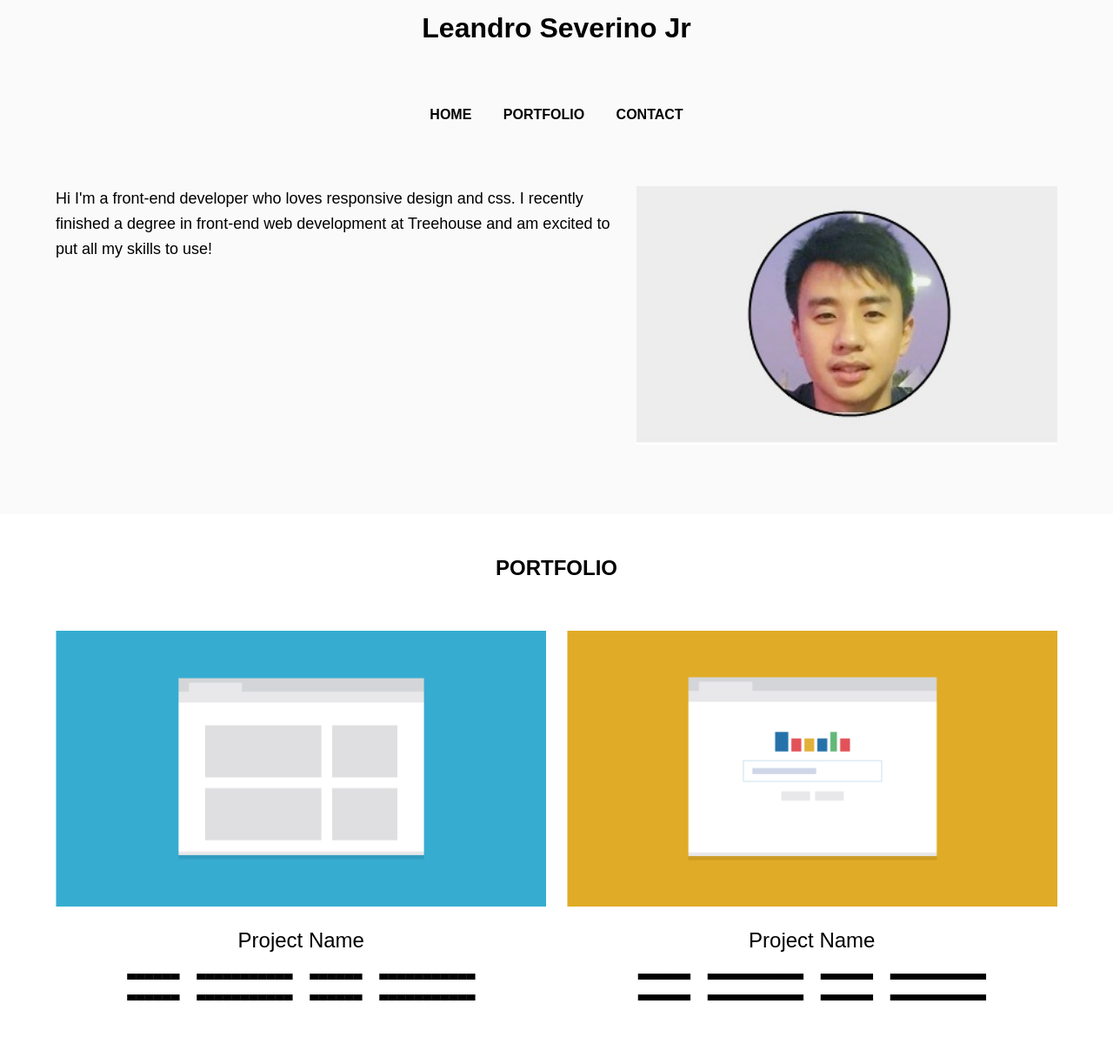
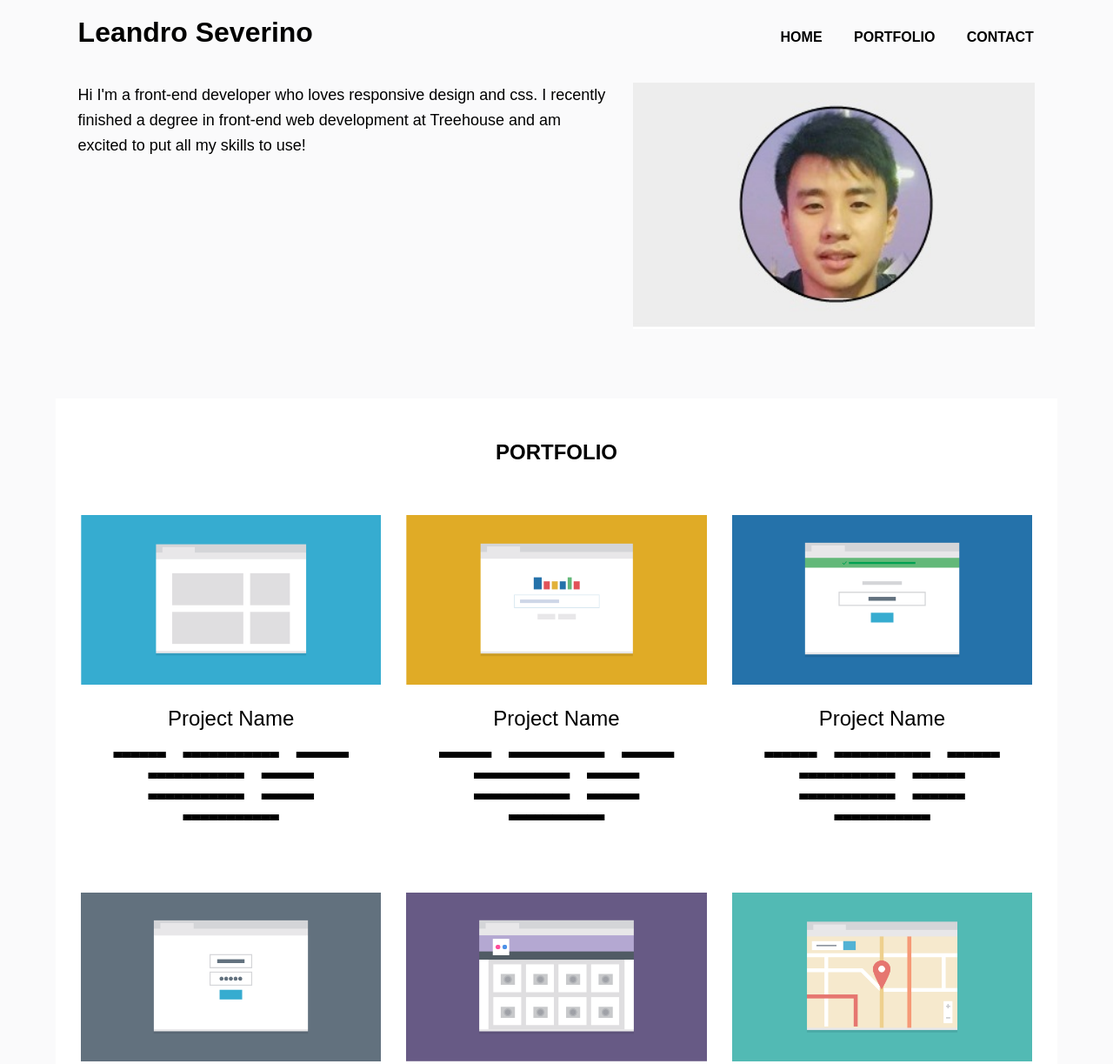
Before and after one commit to LeanSeverino1022/Responsive-Portfolio, a plain HTML site: page index.html in a window 1280 px wide. Shown: the top 1223 px of the page at 87% size. Drawn offline with Linux system fonts and the light colour scheme.

Commit message:
fixed links; fin big layout style
fixed links
finished big/small/large viewport samples
+ 3 column layout gallery

```diff
--- a/css/style.css
+++ b/css/style.css
@@ -16,6 +16,11 @@ html {
     /*font-size: 20px;*/
 }
 
+body {
+
+    background: #FAFAFB;
+}
+
 
 /*:empty { background: green;} */
 
@@ -26,10 +31,10 @@ html {
 
 
 h1, h2, li, p {
-	text-align: center;
 
-	/*border: 2px red dotted;*/
+    text-align: center;
 
+    /*border: 2px red dotted;*/
 }
 
 
@@ -53,7 +58,8 @@ nav li {
 
 
 nav a {
-     padding-top: 1rem;
+
+    padding-top: 1rem;
 
     text-decoration: none;
     display: block;
@@ -63,14 +69,14 @@ nav a {
 
 /* nav link */
 nav a, nav a:visited {
+
      color: #000;
      font-weight: 700;
 }
 
 .contact-box-header,
 .student-header {
-    margin: 0 0 2.5rem;
-    padding-top: 20px;
+    margin: 25px 0 2.5rem;
 }
 
 
@@ -79,6 +85,7 @@ nav a, nav a:visited {
 
 
 #wrapper {
+
     line-height: 1.5em;
     color: #000;
 }
@@ -87,24 +94,25 @@ nav a, nav a:visited {
     background: #FAFAFB;
 }
 
+#portfolio-box {
+    /*background: white;*/
+}
+
 /*select all children of wrapper*/
 #header-box,
 #wrapper > div {
+
         padding-left: 5%;
         padding-right: 5%;
 }
 
 /*Fix collapsing margin*/
-nav li:last-child {
-    margin-bottom: 0;
-}
+nav li:last-child { margin-bottom: 0; }
 
 
 /*************ABOUT-ME*********/
 
-#about-me-box {
-    padding-bottom: 40px;
-}
+#about-me-box { padding-bottom: 40px; }
 
 #about-me-box img {
 
@@ -122,29 +130,29 @@ nav li:last-child {
 
 /************PORTFOLIO************/
 
-#portfolio-gallery-box {
+#portfolio-box {
      background: #fff;
      padding-bottom: 16px;
      padding-top: 50px;
 
 }
 
-#portfolio-gallery-box h2 {
+#portfolio-box h2 {
     margin-top: 20px;
     margin-bottom: 0;
 }
 
-#portfolio-gallery-box .gallery-header-text {
+#portfolio-box .gallery-header-text {
     margin-top: 0;
     margin-bottom: 40px;
 }
 
-#portfolio-gallery-box p {
+#portfolio-box p {
 
     font-family: "BLOKKNeue-Regular", serif;
 }
 
-#portfolio-gallery-box img {
+#portfolio-box img {
     padding-top: 0px;
 }
 
@@ -175,7 +183,7 @@ nav li:last-child {
 footer {
     height: 40px;
     margin: 20px auto 40px;
-    width: 95%;
+    width: 90%;
 }
 
 footer a,
@@ -192,8 +200,7 @@ footer a:visited {
     vertical-align: top;
 }
 
-.right-footer
-{
+.right-footer {
     text-align: right;
 }
 
@@ -201,10 +208,9 @@ footer a:visited {
 .right-footer li {
         display: inline-block;
         margin: 0 4px;
-
 }
 
-.right-footer-wide {display: none; }
+.right-footer-wide { display: none; }
 
 
 /*CLEAR-FIX*/
@@ -225,9 +231,13 @@ footer a:visited {
 {
     /*header*/
 
+    .student-header {
+        margin-bottom: 0;
+     }
+
     nav {
         text-align: center;
-        padding-top: 1.25rem;
+        padding-top: .75rem;
         /*border: 2px red dotted;      */
     }
 
@@ -277,7 +287,7 @@ footer a:visited {
     }
 
     .gallery-grid-item p {
-        width: 85%;
+        width: 90%;
         margin-right: auto;
         margin-left: auto;
     }
@@ -300,8 +310,63 @@ footer a:visited {
  }
 
 
-  /*    .gallery-grid-item:nth-child(even)  {
 
-        background: red;
+@media(min-width: 1024px)
+{
 
-    }*/
+    #header-box .student-header,
+    #header-box nav {
+        display: inline-block;
+        width: 50%;
+    }
+
+    #header-box .student-header {
+        text-align: left;
+        margin-right: -6px; /*Removing Gaps Between...*/
+    }
+
+
+    #header-box nav ul {
+        margin-right: -16px; /*Align item hack*/
+        text-align: right;
+    }
+
+     #about-me-box { padding-top: 0; }
+
+
+    #wrapper #portfolio-box {
+        width: 90%;
+        margin: 0 auto;
+        padding-left: 0;
+        padding-right: 0;
+    }
+
+    /* ARRANGE OUR PORTFOLIO ITEMS*/
+
+    .gallery-grid-item:nth-child(n) {
+       width: 30%;
+       float: left;
+    }
+
+    /*30% * 3 = 90% + 2.5%(4) = 100%; where 4 = num of spaces bet items */
+    .gallery-grid-item:nth-of-type(3n+2) { /*middle: 2..5..8 */
+        margin-left: 2.5%;
+        margin-right: 2.5%;
+    }
+
+    .gallery-grid-item:nth-of-type(3n+1) { margin-left: 2.5%; } /*1..4..7*/
+
+    .gallery-grid-item:nth-of-type(3n+3) { margin-right: 2.5%; } /*3..6..9*/
+
+    /*END: ARRANGE OUR PORTFOLIO ITEMS*/
+
+     #wrapper #header-box,
+     #wrapper #about-me-box {
+        padding-left: 2.5%;
+        padding-right: 2.5%;
+        width: 91%;
+        margin: 0 auto;
+    }
+
+
+}
--- a/index.html
+++ b/index.html
@@ -16,11 +16,11 @@
 <body>
 <div id ="wrapper">
 	<header id = "header-box">
-		<h1 class = "student-header" background-color ="white">Leandro Severino Jr</h1>
+		<h1 class = "student-header" background-color ="white">Leandro Severino</h1>
         <nav>
             <ul>
-                <li><a href ="#wrapper">HOME</a></li>
-                <li><a href ="#portfolio-gallery-box"> PORTFOLIO</a></li>
+                <li><a href ="#header-box">HOME</a></li>
+                <li><a href ="#portfolio-box"> PORTFOLIO</a></li>
                 <li><a href ="#contact-box">CONTACT</a></li>
             </ul>
         </nav>
@@ -43,11 +43,12 @@
 			<p> Hi I'm a front-end developer who loves responsive design and css. I recently finished a degree in front-end web development at Treehouse and am excited to put all my skills to use! </p>
 		</div>
 	</div>
+
 	<!-- Portfolio Gallery: grid-items(1: img h2 p) -->
-	<div id ="portfolio-gallery-box" class ="cf">
+	<div id ="portfolio-box" class ="cf">
 
 		<h2 class = "gallery-header-text">PORTFOLIO</h2>
-					<!-- GRID ITEM ONE -->
+							<!-- GRID ITEM ONE -->
 		<div class = "gallery-grid-item one">
 			<img src="Images/portfolio-1.png" alt="portfolio-img">
 			<h2> Project Name</h2>
@@ -85,6 +86,7 @@
 		</div>
 	</div> <!-- PORTFOLIO BOX END -->
 
+
 	<div id ="contact-box">
 		<h2 class = contact-box-header>CONTACT</h2>
 		<p> If you're interested in chatting or want more information about what I've been working on, I'd love to hear from you!
@@ -92,7 +94,9 @@
 		<p class="phone">Phone <span>+1(111) 555-1234</span></p>
 		<p class="email">Email <span>email@yoursite.com</span></p>
 	</div>
+
 	<hr style="margin: 0">
+
 	<footer class ="cf">
 		<div class ="left-footer">
 			<a href='#' class="name-link">Leandro Severino</a>
@@ -100,15 +104,11 @@
 		<div class ="right-footer">
 			<ul class="right-footer-wide">
 				<li><a href ="#wrapper">HOME</a></li>
-	          	<li><a href ="#portfolio-gallery-box"> PORTFOLIO</a></li>
-	            <li><a href ="#contact-box">CONTACT</a></li>
+	          	<li><a href ="#portfolio-box">*PORTFOLIO</a></li>
+	            <li><a href ="#">*CONTACT</a></li>
             </ul>
             <a href="#" class ="right-footer-narrow">BACK TO TOP</a>
 		</div>
-
-		<!-- <a href='#' class="back-to-top-link">BACK TO TOP</a> -->
-
-
 	</footer>
 </div> <!-- /WRAPPER -->
 </body>
```
